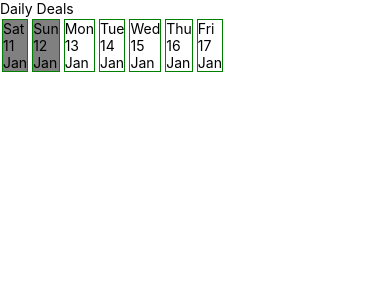
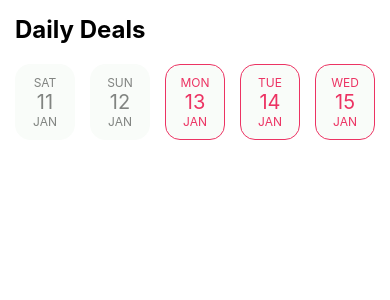
Before and after one commit to haruelrovix/ulo, a React Native app: screen / in a window 390 px wide. Shown: the top 300 px of the page. Built offline with nearby package versions, Linux system fonts and the light colour scheme.

Commit message:
Add style based on the mockup

```diff
--- a/components/DailyDeals/DateButton.js
+++ b/components/DailyDeals/DateButton.js
@@ -2,34 +2,47 @@ import React from 'react';
 import {StyleSheet, Text, TouchableOpacity} from 'react-native';
 
 const DateButton = props => {
-  const disabled = props.disabled ? style.disabled : undefined;
-  const {date} = props;
+  const {date, disabled, selected} = props;
 
   const onDatePress = () => {
     props.onDatePress(date);
   };
 
+  const renderText = (text, isBig) => (
+    <Text style={[style.text(disabled, selected), style.size(isBig)]}>
+      {text}
+    </Text>
+  );
+
   return (
     <TouchableOpacity
       onPress={onDatePress}
-      style={[style.button, disabled]}
+      style={style.button(disabled, selected)}
       disabled={props.disabled}>
-      <Text>{date.day}</Text>
-      <Text>{date.dayOfMonth}</Text>
-      <Text>{date.month}</Text>
+      {renderText(date.day, false)}
+      {renderText(date.dayOfMonth, true)}
+      {renderText(date.month, false)}
     </TouchableOpacity>
   );
 };
 
 const style = StyleSheet.create({
-  button: {
-    borderColor: 'green',
+  button: (disabled, selected) => ({
+    alignItems: 'center',
+    backgroundColor: selected ? '#ec3365' : '#f9fcf9',
+    borderColor: disabled ? '#f9fcf9' : '#ec3363',
+    borderRadius: 15,
     borderWidth: 1,
-    margin: 2,
-  },
-  disabled: {
-    backgroundColor: 'grey',
-  },
+    marginLeft: 15,
+    padding: 10,
+    width: 60,
+  }),
+  text: (disabled, selected) => ({
+    color: disabled ? '#818481' : selected ? '#fefafd' : '#ec3363',
+  }),
+  size: isBig => ({
+    fontSize: isBig ? 20 : 12,
+  }),
 });
 
 export default DateButton;
--- a/components/DailyDeals/DateList.js
+++ b/components/DailyDeals/DateList.js
@@ -1,5 +1,5 @@
 import React from 'react';
-import {StyleSheet, View} from 'react-native';
+import {StyleSheet, ScrollView} from 'react-native';
 
 import DateButton from './DateButton';
 
@@ -9,25 +9,28 @@ const DateList = props => {
   };
 
   return (
-    <View style={style.container}>
+    <ScrollView style={style.container} horizontal>
       {props.dates.map((date, i) => {
         const disabled = props.data[date.dayOfWeek] ? false : true;
+
         return (
           <DateButton
             date={date}
             key={i}
             onDatePress={onDatePress}
             disabled={disabled}
+            selected={props.selectedDate === date.dayOfMonth}
           />
         );
       })}
-    </View>
+    </ScrollView>
   );
 };
 
 const style = StyleSheet.create({
   container: {
     flexDirection: 'row',
+    marginBottom: 20,
   },
 });
 
--- a/components/DailyDeals/Discount.js
+++ b/components/DailyDeals/Discount.js
@@ -9,18 +9,13 @@ const Discount = props => {
   };
   const {discount} = props;
 
-  const renderItem = ({item}) => {
-    const selected =
-      discount.selectedId === item.id ? style.selected : undefined;
-
-    return (
-      <DiscountButton
-        selected={selected}
-        deal={item}
-        onDiscountPress={onDiscountPress}
-      />
-    );
-  };
+  const renderItem = ({item}) => (
+    <DiscountButton
+      selected={discount.selectedId === item.id}
+      deal={item}
+      onDiscountPress={onDiscountPress}
+    />
+  );
 
   return (
     <View style={style.container}>
@@ -36,10 +31,9 @@ const Discount = props => {
 
 const style = StyleSheet.create({
   container: {
+    backgroundColor: '#f7faf7',
     flexDirection: 'row',
-  },
-  selected: {
-    backgroundColor: 'pink',
+    paddingVertical: 20,
   },
 });
 
--- a/components/DailyDeals/DiscountButton.js
+++ b/components/DailyDeals/DiscountButton.js
@@ -4,32 +4,38 @@ import {parse, format} from 'date-fns';
 
 const DiscountButton = props => {
   const parsedTime = parse(props.deal.start_time, 'H:m', new Date());
-  const selected = props.selected ? style.selected : undefined;
-  const {deal} = props;
+  const {deal, selected} = props;
 
   const onDiscountPress = () => {
     props.onDiscountPress(deal);
   };
 
   return (
-    <TouchableOpacity
-      style={[style.button, selected]}
-      onPress={onDiscountPress}>
-      <Text>{format(parsedTime, 'h:mmaaaaa')}m</Text>
-      <Text>-{deal.discount}%</Text>
+    <TouchableOpacity style={style.button(selected)} onPress={onDiscountPress}>
+      <Text style={style.text(selected)}>
+        {format(parsedTime, 'h:mmaaaaa')}m
+      </Text>
+      <Text style={style.text(selected, true)}>-{deal.discount}%</Text>
     </TouchableOpacity>
   );
 };
 
 const style = StyleSheet.create({
-  button: {
-    borderColor: 'pink',
+  button: selected => ({
+    alignItems: 'center',
+    backgroundColor: selected ? '#ec3262' : '#fffffe',
+    borderColor: selected ? '#ec3262' : '#898c89',
+    borderRadius: 15,
     borderWidth: 1,
-    margin: 2,
-  },
-  selected: {
-    backgroundColor: 'pink',
-  },
+    marginLeft: 15,
+    padding: 10,
+    width: 90,
+  }),
+  text: (selected, isBig) => ({
+    color: selected ? '#fefafd' : '#ec3363',
+    fontSize: isBig ? 20 : 14,
+    fontWeight: isBig ? 'bold' : 'normal',
+  }),
 });
 
 export default DiscountButton;
--- a/components/DailyDeals/Header.js
+++ b/components/DailyDeals/Header.js
@@ -1,10 +1,21 @@
 import React from 'react';
-import {View, Text} from 'react-native';
+import {StyleSheet, Text, View} from 'react-native';
 
 const Header = () => (
-  <View>
-    <Text>Daily Deals</Text>
+  <View style={style.container}>
+    <Text style={style.header}>Daily Deals</Text>
   </View>
 );
 
+const style = StyleSheet.create({
+  container: {
+    margin: 15,
+    marginBottom: 20,
+  },
+  header: {
+    fontSize: 24,
+    fontWeight: 'bold',
+  },
+});
+
 export default Header;
--- a/containers/DailyDeals/index.js
+++ b/containers/DailyDeals/index.js
@@ -14,6 +14,7 @@ class DailyDeals extends Component {
     data: getSortedData(rawData),
     dates: [],
     selectedDeal: {deals: []},
+    selectedDate: null,
   };
 
   componentDidMount() {
@@ -23,10 +24,10 @@ class DailyDeals extends Component {
     for (let i = 0; i < 7; i++) {
       const date = add(today, {days: i});
       dates[i] = {
-        day: format(date, 'E'),
+        day: format(date, 'E').toUpperCase(),
         dayOfMonth: format(date, 'd'),
         dayOfWeek: format(date, 'i'),
-        month: format(date, 'MMM'),
+        month: format(date, 'MMM').toUpperCase(),
       };
     }
 
@@ -41,7 +42,7 @@ class DailyDeals extends Component {
         deal => deal.discount === selectedDeal.maxDiscount,
       ) || {}
     ).id;
-    this.setState({selectedDeal});
+    this.setState({selectedDeal, selectedDate: date.dayOfMonth});
   };
 
   onDiscountPress = deal => {
@@ -51,7 +52,7 @@ class DailyDeals extends Component {
   };
 
   render() {
-    const {data, dates, selectedDeal} = this.state;
+    const {data, dates, selectedDeal, selectedDate} = this.state;
 
     return (
       <View>
@@ -59,12 +60,15 @@ class DailyDeals extends Component {
         <DateListComponent
           data={data}
           dates={dates}
+          selectedDate={selectedDate}
           onDatePress={this.onDatePress}
         />
-        <DiscountComponent
-          discount={selectedDeal}
-          onDiscountPress={this.onDiscountPress}
-        />
+        {selectedDate && (
+          <DiscountComponent
+            discount={selectedDeal}
+            onDiscountPress={this.onDiscountPress}
+          />
+        )}
       </View>
     );
   }
```
Also changed, not shown: components/DailyDeals/index.js (deleted, +0 -18 lines).
